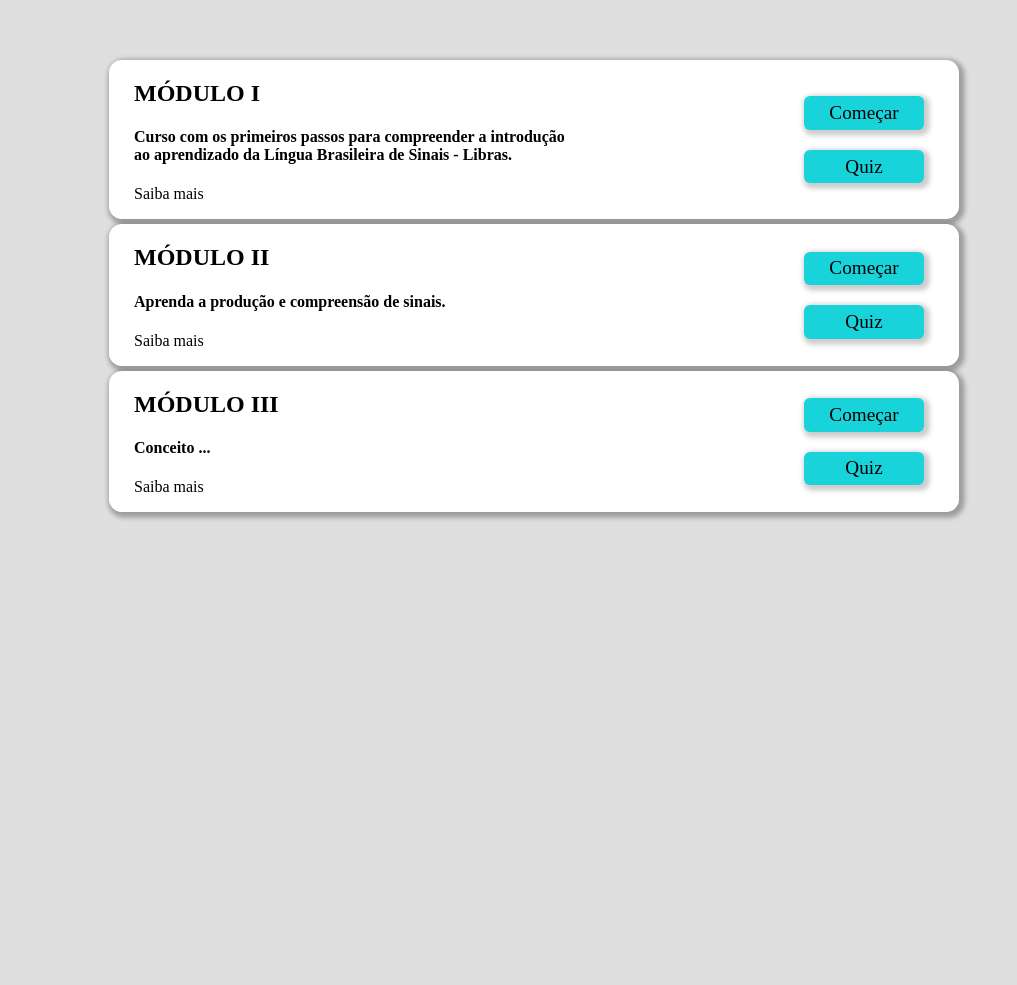
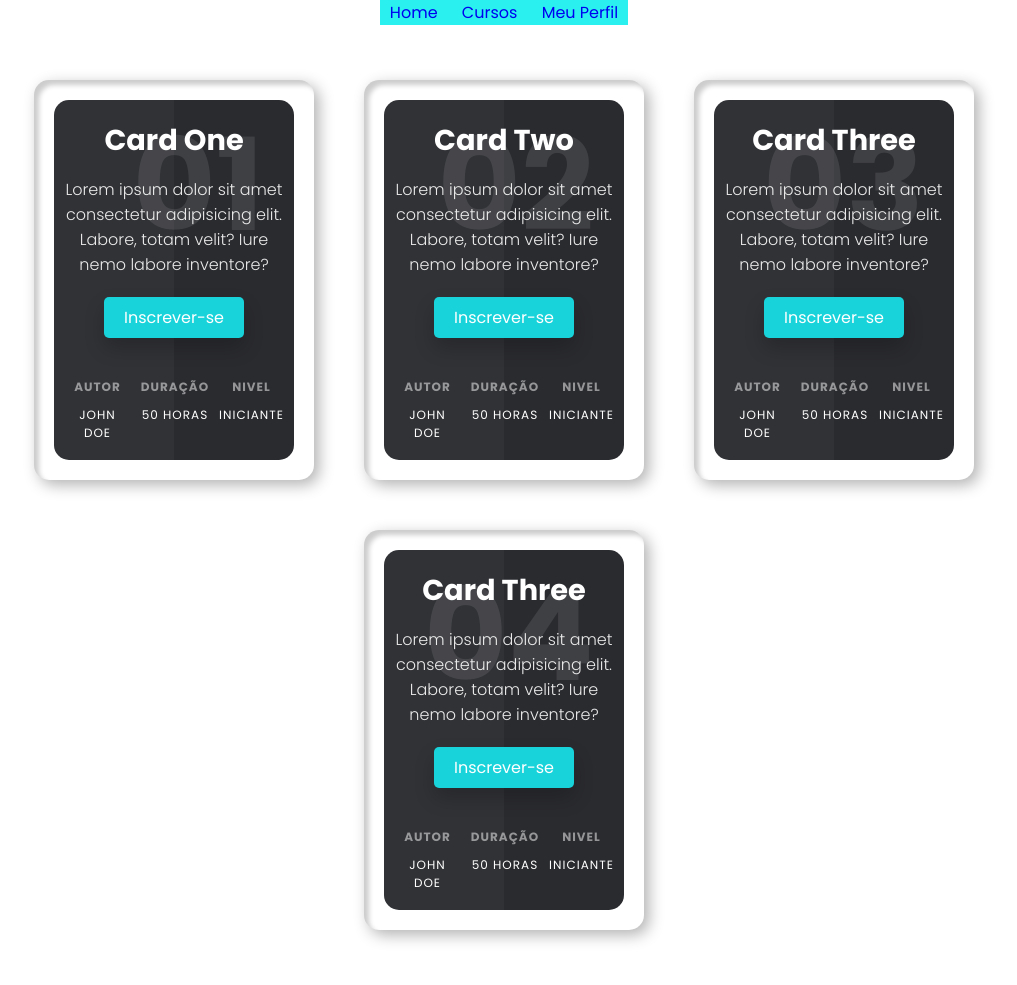
Before and after one commit to brunowilian/Projeto-integrador-Libras, a PHP site: page /assets/html/course.html in a window 1280 px wide. Shown: the whole page, without its empty margins (136-1153 px from the left). Before the commit the page ends 520 px from the top, so only its background shows below. Run offline with PHP 8.4, Linux system fonts and the light colour scheme.

Commit message:
update curso

```diff
--- a/assets/css/style.css
+++ b/assets/css/style.css
@@ -1,5 +1,5 @@
 @import url('https://fonts.googleapis.com/css2?family=Lato:wght@400;700&family=Merriweather&display=swap');
-
+@import url("https://fonts.googleapis.com/css2?family=Poppins:wght@300;400;500;700;800&display=swap");
 
 
 
@@ -15,8 +15,16 @@
     margin: 0;
     padding: 0;
     box-sizing: border-box;
-    font-family: 'Lato', sans-serif;
-}
+    font-family: "Poppins", sans-serif;
+  }
+
+  body {
+    display: flex;
+    justify-content: center;
+    align-items: center;
+    flex-wrap: wrap;
+    min-height: 100vh;
+  }
 
 a {
     text-decoration: none;
@@ -203,6 +211,144 @@ input::placeholder {
 }
 
 
+/* Estyle card */
+
+.container_infos {
+    color: white;
+    width: 100%;
+    display: flex;
+    justify-content: space-between;
+}
+.postedBy {
+        margin-top: 20px;
+        display: flex;
+        flex-direction: column;
+        text-transform: uppercase;
+        letter-spacing: 1px;
+        font-size: 12px;
+
+    }
+    .curso-card-temp {
+        margin: 10px;
+        font-size: 12px;
+        text-transform: uppercase;
+        opacity: 0.5;
+        letter-spacing: 1px;
+        font-weight: bold;
+    }
+
+
+  body .container {
+    display: flex;
+    justify-content: center;
+    align-items: center;
+    flex-wrap: wrap;
+    margin: 30px 0;
+  }
+
+  body .container .card {
+    position: relative;
+    min-width: 280px;
+    height: 400px;
+    box-shadow: inset 5px 5px 5px rgba(0, 0, 0, 0.2),
+      inset -5px -5px 15px rgba(255, 255, 255, 0.1),
+      5px 5px 15px rgba(0, 0, 0, 0.3), -5px -5px 15px rgba(255, 255, 255, 0.1);
+    border-radius: 15px;
+    margin: 25px;
+    transition: 0.5s;
+  }
+
+  body .container .card:nth-child(1) .box .content a {
+    background: #19D3DA;
+  }
+
+  body .container .card:nth-child(2) .box .content a {
+    background: #19D3DA;
+  }
+
+  body .container .card:nth-child(3) .box .content a {
+    background: #19D3DA;
+  }
+  body .container .card:nth-child(4) .box .content a {
+    background: #19D3DA;
+  }
+
+  body .container .card .box {
+    position: absolute;
+    top: 20px;
+    left: 20px;
+    right: 20px;
+    bottom: 20px;
+    background: #2a2b2f;
+    border-radius: 15px;
+    display: flex;
+    justify-content: center;
+    align-items: center;
+    overflow: hidden;
+    transition: 0.5s;
+  }
+
+  body .container .card .box:hover {
+    transform: translateY(-50px);
+  }
+
+  body .container .card .box:before {
+    content: "";
+    position: absolute;
+    top: 0;
+    left: 0;
+    width: 50%;
+    height: 100%;
+    background: rgba(255, 255, 255, 0.03);
+  }
+
+  body .container .card .box .content {
+    padding: 20px;
+    text-align: center;
+  }
+
+  body .container .card .box .content h2 {
+    position: absolute;
+    top: -10px;
+    right: 30px;
+    font-size: 8rem;
+    color: rgba(255, 255, 255, 0.1);
+  }
+
+  body .container .card .box .content h3 {
+    font-size: 1.8rem;
+    color: #fff;
+    z-index: 1;
+    transition: 0.5s;
+    margin-bottom: 15px;
+  }
+
+  body .container .card .box .content p {
+    font-size: 1rem;
+    font-weight: 300;
+    color: rgba(255, 255, 255, 0.9);
+    z-index: 1;
+    transition: 0.5s;
+  }
+
+  body .container .card .box .content a {
+    position: relative;
+    display: inline-block;
+    padding: 8px 20px;
+    background: black;
+    border-radius: 5px;
+    text-decoration: none;
+    color: white;
+    margin-top: 20px;
+    box-shadow: 0 10px 20px rgba(0, 0, 0, 0.2);
+    transition: 0.5s;
+  }
+  body .container .card .box .content a:hover {
+    box-shadow: 0 10px 20px rgba(0, 0, 0, 0.6);
+    background: #fff;
+    color: #000;
+  }
+
 /* MEDIA QUERIES */
 @media (max-width: 992px) {
     .form-content{
--- a/assets/html/course.html
+++ b/assets/html/course.html
@@ -1,126 +1,126 @@
-<script>
-    function showHide(id){
-        let conteudo = document.querySelector(id);
-        conteudo.classList.toggle('ativo');
-    }
-</script>
+<!DOCTYPE html>
+<html lang="pt-br">
+  <head>
+    <meta charset="UTF-8" />
+    <meta http-equiv="X-UA-Compatible" content="IE=edge" />
+    <meta name="viewport" content="width=device-width, initial-scale=1.0" />
+    <title>Curso Libras</title>
+    <link rel="stylesheet" href="../css/style.css">
+  </head>
+  <header>
+    <div class="nav-header">
+      <nav>
+        <a href="/">Home</a>
+        <a href="/assets/html/course.html">Cursos</a>
+        <a href="/">Meu Perfil</a>
+      </nav>
+    </div>
+  </header>
   <body>
-    <section class="container">
+    <div class="container">
+  <div class="card">
+    <div class="box">
+      <div class="content">
+        <h2>01</h2>
+        <h3>Card One</h3>
+        <p>Lorem ipsum dolor sit amet consectetur adipisicing elit. Labore, totam velit? Iure nemo labore inventore?</p>
+        <a href="#">Inscrever-se</a>
 
-        <section class="modulos"  onclick="showHide('#modulo1')">
-            <div class="primary-module">
-                <h2>MÓDULO I</h2>
-                <h4>Curso com os primeiros passos para compreender a introdução <br>ao aprendizado da Língua Brasileira de Sinais - Libras.</h4>
-                <p class="saiba-mais">Saiba mais</p>
-                <div class="descricao-modulo" id="modulo1">
-                    <p>Duração do curso: 10h.</p>
-                    <p>Nivél de dificuldade: Básico.</p>
+        <div class="container_infos">
+            <div class="postedBy">
+                <span class="curso-card-temp">Autor</span>
+                John Doe
+            </div>
+            <div class="postedBy">
+                <span class="curso-card-temp">Duração</span>
+                50 horas
+            </div>
+            <div class="postedBy">
+                <span class="curso-card-temp">Nivel</span>
+                Iniciante
             </div>
         </div>
-            <div class="buttons">
-                <button class="button">Começar</button>
-                <button class="button">Quiz</button>
-             </div>
-        </section>
-        <section class="modulos"  onclick="showHide('#modulo2')">
-            <div class="primary-module">
-                <h2>MÓDULO II</h2>
-                <h4>Aprenda a produção e compreensão de sinais.</h4>
-                <p class="saiba-mais">Saiba mais</p>
-                <div class="descricao-modulo" id="modulo2">
-                    <p>Duração do curso: 10h.</p>
-                    <p>Nivél de dificuldade: Intermediário.</p>
       </div>
     </div>
-            <div class="buttons">
-                <button class="button">Começar</button>
-                <button class="button">Quiz</button>
   </div>
-        </section>
-        <section class="modulos"  onclick="showHide('#modulo3')">
-            <div class="primary-module">
-                <h2>MÓDULO III</h2>
-                <h4>Conceito ...</h4>
-                <p class="saiba-mais">Saiba mais</p>
-                <div class="descricao-modulo" id="modulo3">
-                    <p>Duração do curso: 10h.</p>
-                    <p>Nivél de dificuldade: Dificil.</p>
+
+  <div class="card">
+    <div class="box">
+      <div class="content">
+        <h2>02</h2>
+        <h3>Card Two</h3>
+        <p>Lorem ipsum dolor sit amet consectetur adipisicing elit. Labore, totam velit? Iure nemo labore inventore?</p>
+        <a href="#">Inscrever-se</a>
+        <div class="container_infos">
+            <div class="postedBy">
+                <span class="curso-card-temp">Autor</span>
+                John Doe
+            </div>
+            <div class="postedBy">
+                <span class="curso-card-temp">Duração</span>
+                50 horas
+            </div>
+            <div class="postedBy">
+                <span class="curso-card-temp">Nivel</span>
+                Iniciante
             </div>
         </div>
-            <div class="buttons">
-                <button class="button">Começar</button>
-                <button class="button">Quiz</button>
        </div>
-        </section>
+    </div>
+  </div>
 
-        </section>
+  <div class="card">
+    <div class="box">
+      <div class="content">
+        <h2>03</h2>
+        <h3>Card Three</h3>
+        <p>Lorem ipsum dolor sit amet consectetur adipisicing elit. Labore, totam velit? Iure nemo labore inventore?</p>
+        <a href="#">Inscrever-se</a>
 
-        <style>
+        <div class="container_infos">
+            <div class="postedBy">
+                <span class="curso-card-temp">Autor</span>
+                John Doe
+            </div>
+            <div class="postedBy">
+                <span class="curso-card-temp">Duração</span>
+                50 horas
+            </div>
+            <div class="postedBy">
+                <span class="curso-card-temp">Nivel</span>
+                Iniciante
+            </div>
+        </div>
 
-            body {
-                background-color:rgb(223, 223, 223)
-            }
-            section.container {
+    </div>
+  </div>
+</div>
 
-               width: 800px;
-               margin: auto;
-               margin-top: 60px;
-            }
+<div class="card">
+    <div class="box">
+      <div class="content">
+        <h2>04</h2>
+        <h3>Card Three</h3>
+        <p>Lorem ipsum dolor sit amet consectetur adipisicing elit. Labore, totam velit? Iure nemo labore inventore?</p>
+        <a href="#">Inscrever-se</a>
 
-.container {
+        <div class="container_infos">
+            <div class="postedBy">
+                <span class="curso-card-temp">Autor</span>
+                John Doe
+            </div>
+            <div class="postedBy">
+                <span class="curso-card-temp">Duração</span>
+                50 horas
+            </div>
+            <div class="postedBy">
+                <span class="curso-card-temp">Nivel</span>
+                Iniciante
+            </div>
+        </div>
 
-}
-            section.container div.descricao-modulo{
-                height: 0;
-                overflow: hidden;
-                transition: .2s;
-            }
-
-            .modulos{
-
-                display: flex;
-                flex-direction: row;
-                justify-content: space-between;
-                align-items: center;
-                text-align: left;
-                width: 800px;
-                margin: 5px;
-                background-color: #FFF;
-                box-shadow: 0.15rem 0.15rem 0.3rem 0.2rem rgb(0 0 0 / 30%);
-                border-radius: 0.8rem;
-                padding: 0px 25px 0px 25px;
-
-            }
-
-
-            .saiba-mais{
-                cursor: pointer;
-            }
-
-           section.container div.descricao-modulo.ativo{
-                height: 100px;
-                transition: .2s;
-            }
-
-            .buttons{
-                display: flex;
-                flex-direction: column;
-            }
-
-
-            .button{
-            border: none;
-            border-radius: 6px;
-            width: 120px;
-            height: 2.1rem;
-            margin: 10px;
-            padding: 5px 10px 5px 10px;
-            background: #19D3DA;
-            font-size: 1.2rem;
-            font-family: 'Merriweather', serif;
-            cursor: pointer;
-            box-shadow: 0.15rem 0.15rem 0.3rem 0.2rem rgb(0 0 0 / 20%);
-            }
-        </style>
+    </div>
+  </div>
+</div>
   </body>
 </html>
```
Also changed, not shown: assets/html/home.html (+6 -10 lines). Lines whose indentation alone changed are shown as unchanged.
